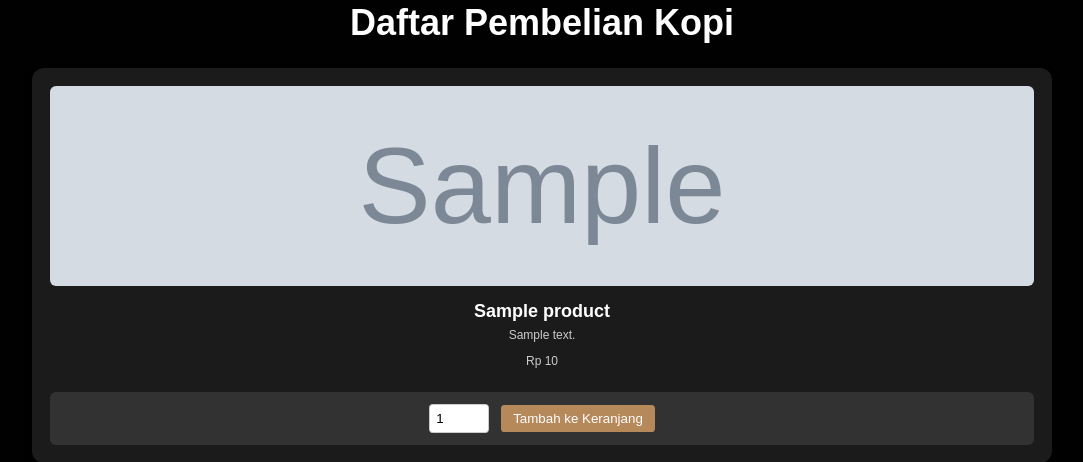
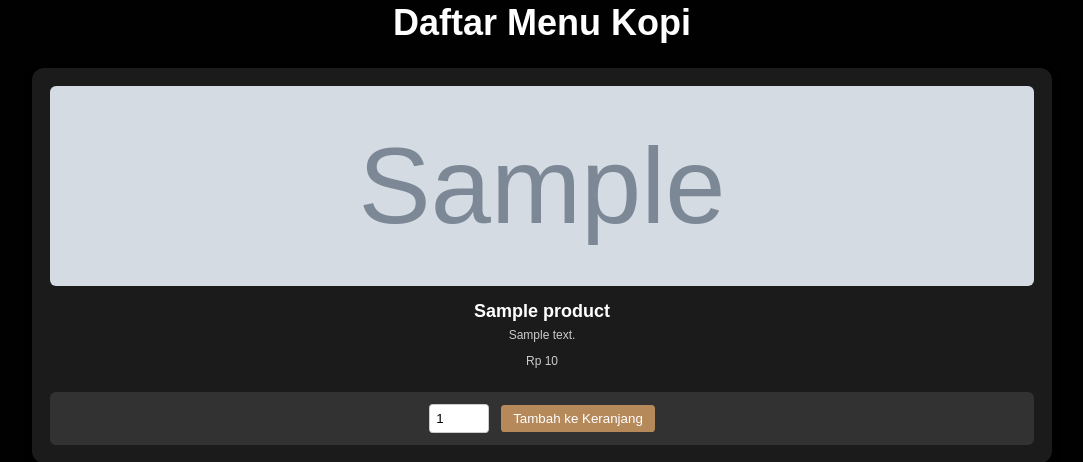
Before and after one commit to Nehemia-hs/Tugas-kelompok-Web-Frond-End, a PHP site: page /frontend/pages/products.php in a window 1280 px wide. Shown: the part 58-520 px from the top of the page, without its empty margins (98-1181 px from the left). Run offline with PHP 8.4, Linux system fonts and the light colour scheme; tables that the repository leaves empty hold one stand-in row (values such as "Sample post"); grey boxes marked "Sample" are stand-in pictures.

Commit message:
change order success, and product name

```diff
--- a/frontend/pages/products.php
+++ b/frontend/pages/products.php
@@ -19,7 +19,7 @@
     </nav>
 
         <div class="container">
-        <h1>Daftar Pembelian Kopi</h1>
+        <h1>Daftar Menu Kopi</h1>
         <div class="products">
             <?php
             include '../../backend/config.php';
```
